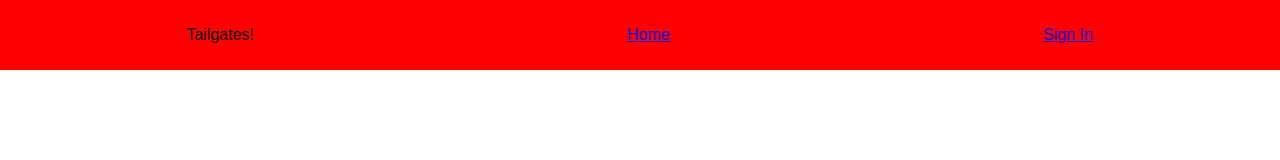
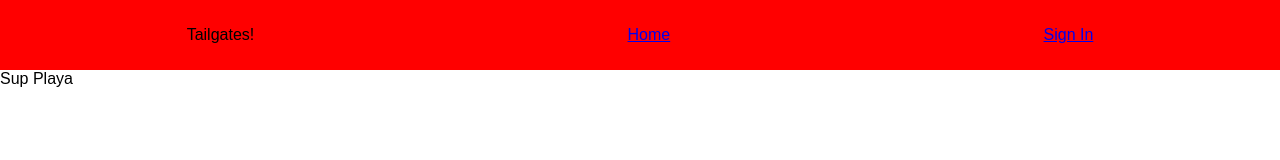
Before and after one commit to jroyals2/project-4, a React (Create React App) app in the folder client/: page /events/1 in a window 1280 px wide. Shown: the top 160 px of the page. Built offline with nearby package versions, Linux system fonts and the light colour scheme; sample sign-in values are in the browser's storage.

Commit message:
added some link functionality

```diff
--- a/client/src/App.js
+++ b/client/src/App.js
@@ -6,6 +6,7 @@ import {clearAuthTokens, saveAuthTokens, setAxiosDefaults, userIsLoggedIn} from
 import Landing from './components/landing/Landing.jsx'
 import NavBar from './components/navbar/NavBar.jsx'
 import UserPage from './components/users/UserPage.jsx'
+import EventPage from './components/events/EventPage.jsx'
 
 class App extends Component {
 
@@ -95,6 +96,7 @@ class App extends Component {
                         <Route exact path="/" component={Landing} />
                         <Route exact path="/signUp" render={SignUpLogInComponent}/>
                         <Route exact path="/users" render={UserComponent} />
+                        <Route exact path="/events/:event_id" component={EventPage} />
                     </Switch>
 
                 </div>
--- /dev/null
+++ b/client/src/components/events/EventPage.jsx
@@ -0,0 +1,18 @@
+import React, { Component } from 'react';
+import { Redirect } from 'react-router-dom'
+
+class EventPage extends Component {
+
+    render() {
+        if (!localStorage['access-token']) {
+            return <Redirect to='/' />
+        }
+        return (
+            <div>
+                Sup Playa
+            </div>
+        );
+    }
+}
+
+export default EventPage;
--- a/client/src/components/landing/Landing.jsx
+++ b/client/src/components/landing/Landing.jsx
@@ -37,7 +37,7 @@ display: flex;
 align-items: center;
 
 `
-class componentName extends Component {
+class Landing extends Component {
     render() {
         if (localStorage['access-token']) {
             return <Redirect to='/users' />
@@ -55,4 +55,4 @@ class componentName extends Component {
     }
 }
 
-export default componentName;
+export default Landing;
--- a/client/src/components/navbar/NavBar.jsx
+++ b/client/src/components/navbar/NavBar.jsx
@@ -12,7 +12,7 @@ background-color: red;
 height: 70px;
 `
 
-class componentName extends Component {
+class NavBar extends Component {
     state ={
         redirect: false
     }
@@ -36,4 +36,4 @@ signOutRedirect = async (event) => {
     }
 }
 
-export default componentName;
+export default NavBar;
--- a/client/src/components/users/UserPage.jsx
+++ b/client/src/components/users/UserPage.jsx
@@ -1,7 +1,7 @@
 import React, { Component } from 'react';
 import axios from 'axios'
 import styled from 'styled-components'
-import { Redirect } from 'react-router-dom'
+import { Redirect, Link } from 'react-router-dom'
 
 const PageWrapper = styled.div`
 margin: 15px;
@@ -15,7 +15,7 @@ const HeaderTag = styled.h1`
 margin: 50px;
 `
 
-class componentName extends Component {
+class UserPage extends Component {
 
     state = {
         events: [],
@@ -60,7 +60,7 @@ class componentName extends Component {
             {this.state.events.map((event) => {
                 return(<div>
 
-                    {event.event_name}
+                    <Link to={`/events/${event.id}`}>{event.event_name}</Link>
                 </div>)
             })}
         </div>
@@ -89,4 +89,4 @@ class componentName extends Component {
     }
 }
 
-export default componentName;
+export default UserPage;
```
